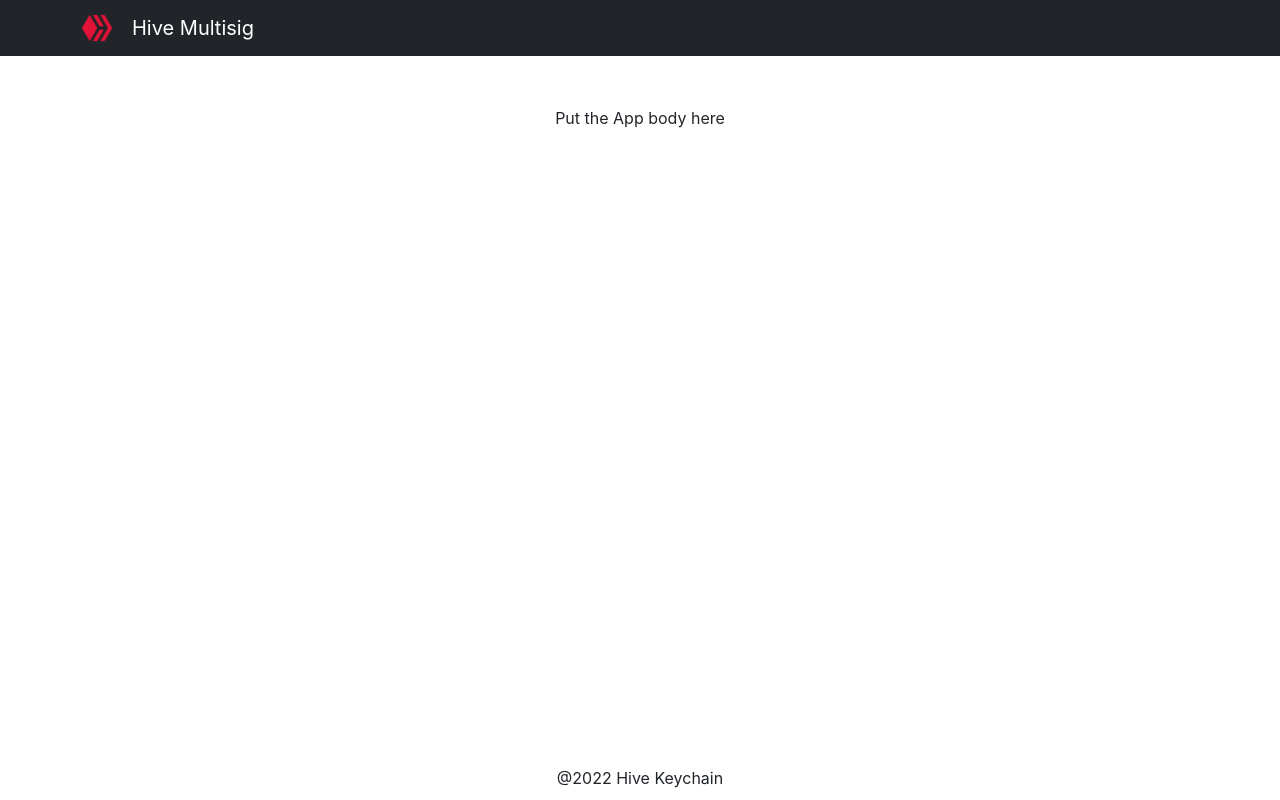
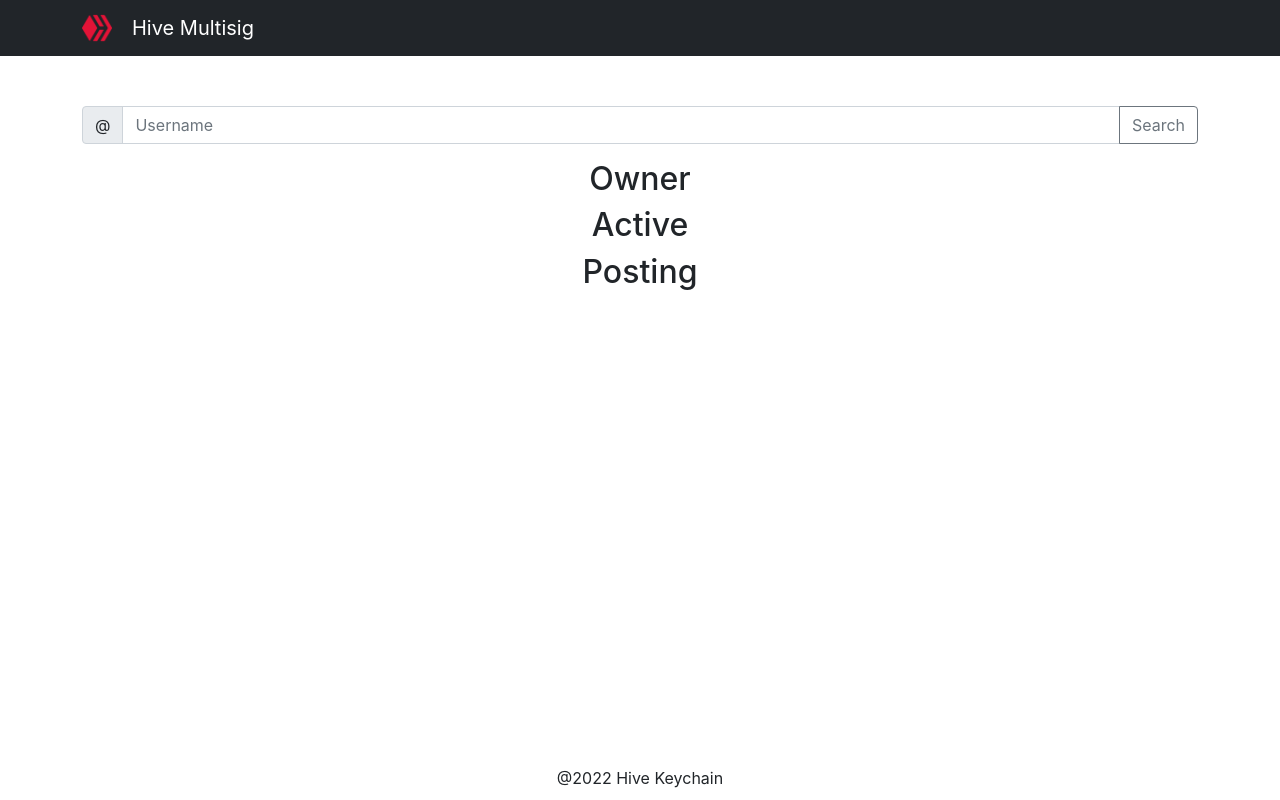
Before and after one commit to hive-keychain/hive-multisig-frontend, a React app: page / in a window 1280 px wide. Built offline with nearby package versions, Linux system fonts and the light colour scheme; what @hiveio/dhive would draw is missing.

Commit message:
switched to class based component

```diff
--- a/src/App.tsx
+++ b/src/App.tsx
@@ -3,13 +3,44 @@ import { useState } from "react";
 import { Container } from "react-bootstrap";
 import "./App.css";
 import NavBar from "./components/NavBar";
+import SearchBar from "./components/SearchBar";
+import AuthorityList from "./components/AuthorityList";
 import "./utils/hive.utils"
 import AccountUtils from "./utils/hive.utils";
-function App() {
-  const [op, setOp] = useState<Op>();
-  const onSubmitOp = (op: Op) => {
-    setOp(op);
+import { KeyAuth, Keys } from "./interfaces/account.interface";
+import React, { Component } from "react";
+
+interface IProps{
+
+}
+
+interface IStates {
+  op: Op;
+  authKeys: Keys;
+}
+
+class App extends React.Component<IProps,IStates> {
+  constructor(props:IProps){
+    super(props);
+    this.state = {
+      op: null,
+      authKeys: {
+        owner: [],
+        active: [],
+        posting:[]
+      }
+    }
+  }
+
+  onSubmitOp = (op: Op) => {
+    this.setState({op:op});
   };
+  onUserSearch = async (username:string) => {
+    const response = await AccountUtils.getAccountAuthorities(username);
+    this.setState({authKeys:response});
+  }
+
+  render(){
     return (
         <div className="App">
         <NavBar />
@@ -19,12 +50,19 @@ function App() {
               marginTop: 50,
             }}
           >
-          Put the App body here
+            <div>
+              <SearchBar handleClick={this.onUserSearch}/>
+            </div>
+            <div>
+              <AuthorityList authkey={this.state.authKeys}/>
+            </div>
           </Container>
         </div>
+
         <div className="footer-text">@2022 Hive Keychain</div>
       </div>
-  );
+    )
+        }
 }
 
 export default App;
```
Lines whose indentation alone changed are shown as unchanged.
